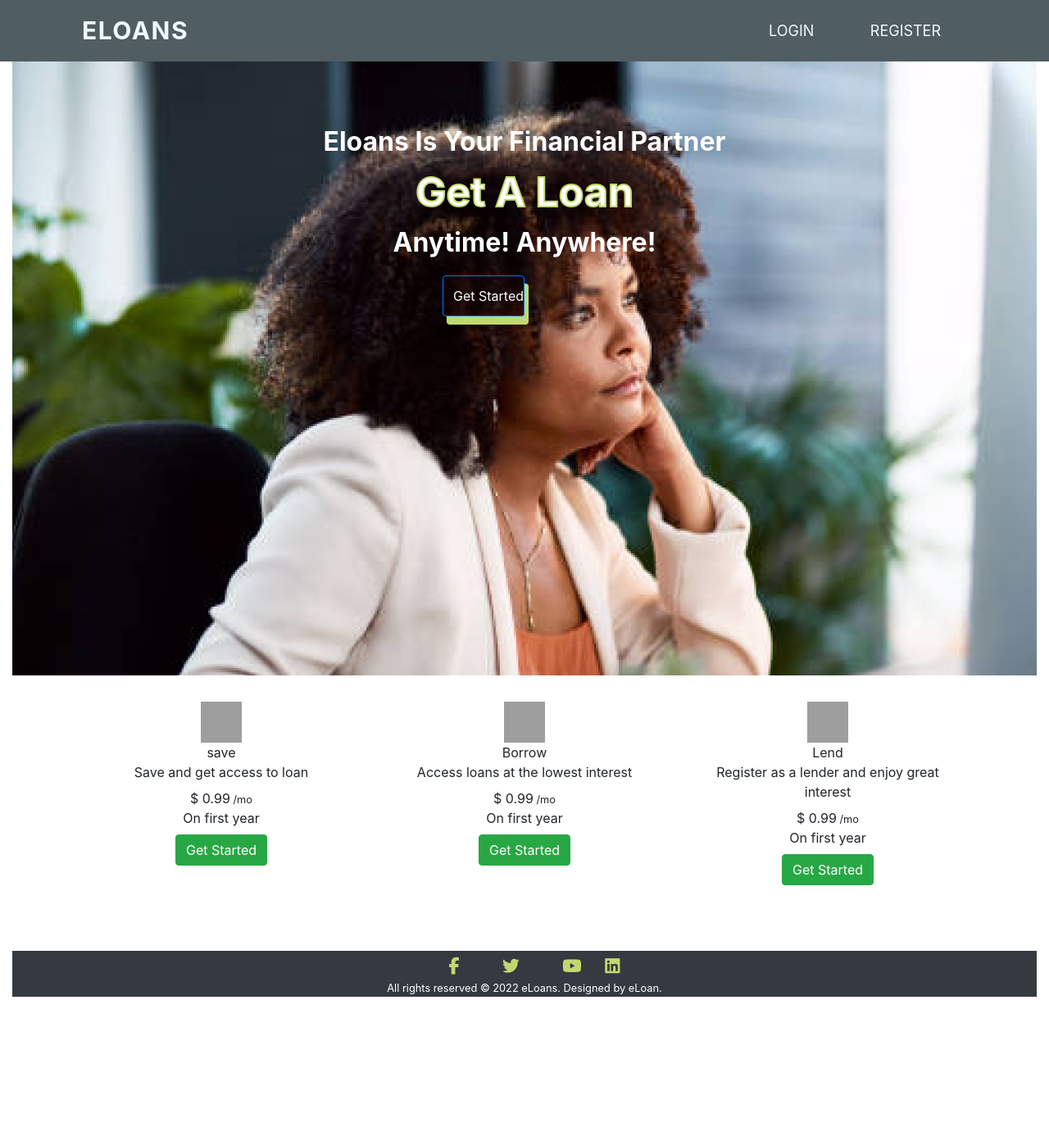
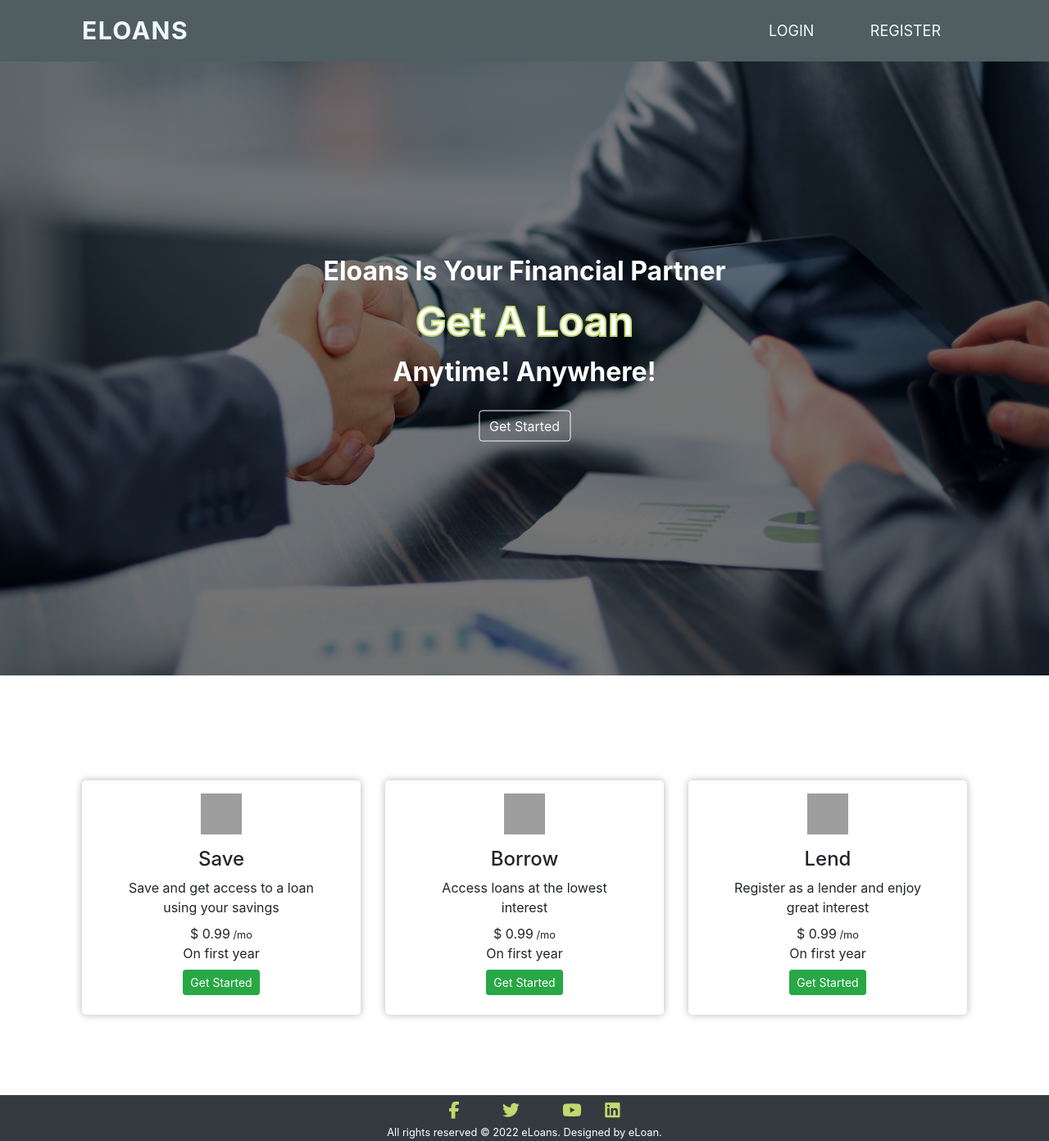
Before and after one commit to BrianMwevi/eLoan, a Django app: page / in a window 1280 px wide. Shown: the whole page at 82% size. Before the commit the page ends 1216 px from the top, so only its background shows below. Run offline with Django 4.2, Linux system fonts and the light colour scheme; some libraries are stand-ins or nearby versions; grey boxes are pictures that could not be loaded.

Commit message:
st:homepage -- optimize styling for home image and cards

```diff
--- a/loan/static/css/home.css
+++ b/loan/static/css/home.css
@@ -1,8 +1,11 @@
 .image{
-    background-image: url(../images/home.png);
+    background: linear-gradient(rgba(0, 0, 0, 0.5),rgba(0, 0, 0, 0.555)), url(../images/home2.jpg);
     height:100vh;
     width:100%;
-    padding:10%;
+    background-size: cover;
+    background-repeat: no-repeat;
+    position: relative;
+
 }
 
 .large{
@@ -12,29 +15,30 @@
     -webkit-text-stroke: 2px #c0d96f;
 }
 
-.image p{
+.image .home-content{
+    position: absolute;
+    top:50%;
+    left:50%;
+    transform: translate(-50%, -50%);
     font-weight: bold;
     font-size: 32px;
     color: white;
     text-align: center;
-}
-#getbtn:hover{
-   /* background-color:grey; */
-   transform: scale(1.2) ;
-   transition: 0.3s ease-in-out;
-
-}
-
-#getbtn{
-   height:50px;
-   width:100px;
-   background: transparent;
-  box-shadow:5px 10px #c0d96f;
-   text-align: center;
-   margin-left: 40%;
 }
 
 .cardcont{
     display: flex;
     height: 40vh;
 }
+
+.cards {
+    padding: 7rem 0 4rem;
+}
+
+.card2 {
+    text-align: center;
+    box-shadow: 0 0 10px rgba(0, 0, 0, 0.295);
+    padding: 1.2rem 0;
+    border-radius: 5px;
+
+}
--- a/loan/templates/main/base.html
+++ b/loan/templates/main/base.html
@@ -1,13 +1,21 @@
 {%load static%}
-<!doctype html>
+<!DOCTYPE html>
 <html lang="en">
   <head>
     <!-- Required meta tags -->
-    <meta charset="utf-8">
-    <meta name="viewport" content="width=device-width, initial-scale=1, shrink-to-fit=no">
+    <meta charset="utf-8" />
+    <meta
+      name="viewport"
+      content="width=device-width, initial-scale=1, shrink-to-fit=no"
+    />
 
     <!-- Bootstrap CSS -->
-    <link rel="stylesheet" href="https://cdn.jsdelivr.net/npm/bootstrap@4.0.0/dist/css/bootstrap.min.css" integrity="sha384-Gn5384xqQ1aoWXA+058RXPxPg6fy4IWvTNh0E263XmFcJlSAwiGgFAW/dAiS6JXm" crossorigin="anonymous">
+    <link
+      rel="stylesheet"
+      href="https://cdn.jsdelivr.net/npm/bootstrap@4.0.0/dist/css/bootstrap.min.css"
+      integrity="sha384-Gn5384xqQ1aoWXA+058RXPxPg6fy4IWvTNh0E263XmFcJlSAwiGgFAW/dAiS6JXm"
+      crossorigin="anonymous"
+    />
 
     <script
       src="https://kit.fontawesome.com/4b22a001a1.js"
@@ -16,40 +24,46 @@
 
     <title>ELOANS</title>
     {% block styles %}
-    <link rel="stylesheet" href="{% static 'css/main.css' %}">
+    <link rel="stylesheet" href="{% static 'css/main.css' %}" />
 
     {% endblock %}
   </head>
   <body>
     {% include 'main/navbar.html'%}
-<br>
-<div class="container-fluid">
-
-  {%if messages%}
-{%for message in messages%}
+    <br />
+      {%if messages%} {%for message in messages%}
 
       <div class="alert alert-warning alert-dismissible fade show" role="alert">
         {{message}}
-  <button type="button" class="close" data-dismiss="alert" aria-label="Close">
+        <button
+          type="button"
+          class="close"
+          data-dismiss="alert"
+          aria-label="Close"
+        >
           <span aria-hidden="true">&times;</span>
         </button>
       </div>
-{%endfor%}
-  {%endif%}
-
-
-{%block content%}
-{%endblock%}
+      {%endfor%} {%endif%} {%block content%} {%endblock%}
       {% include 'main/footer.html'%}
-
     </div>
-<br><br>
-
 
     <!-- Optional JavaScript -->
     <!-- jQuery first, then Popper.js, then Bootstrap JS -->
-    <script src="https://code.jquery.com/jquery-3.2.1.slim.min.js" integrity="sha384-KJ3o2DKtIkvYIK3UENzmM7KCkRr/rE9/Qpg6aAZGJwFDMVNA/GpGFF93hXpG5KkN" crossorigin="anonymous"></script>
-    <script src="https://cdn.jsdelivr.net/npm/popper.js@1.12.9/dist/umd/popper.min.js" integrity="sha384-ApNbgh9B+Y1QKtv3Rn7W3mgPxhU9K/ScQsAP7hUibX39j7fakFPskvXusvfa0b4Q" crossorigin="anonymous"></script>
-    <script src="https://cdn.jsdelivr.net/npm/bootstrap@4.0.0/dist/js/bootstrap.min.js" integrity="sha384-JZR6Spejh4U02d8jOt6vLEHfe/JQGiRRSQQxSfFWpi1MquVdAyjUar5+76PVCmYl" crossorigin="anonymous"></script>
+    <script
+      src="https://code.jquery.com/jquery-3.2.1.slim.min.js"
+      integrity="sha384-KJ3o2DKtIkvYIK3UENzmM7KCkRr/rE9/Qpg6aAZGJwFDMVNA/GpGFF93hXpG5KkN"
+      crossorigin="anonymous"
+    ></script>
+    <script
+      src="https://cdn.jsdelivr.net/npm/popper.js@1.12.9/dist/umd/popper.min.js"
+      integrity="sha384-ApNbgh9B+Y1QKtv3Rn7W3mgPxhU9K/ScQsAP7hUibX39j7fakFPskvXusvfa0b4Q"
+      crossorigin="anonymous"
+    ></script>
+    <script
+      src="https://cdn.jsdelivr.net/npm/bootstrap@4.0.0/dist/js/bootstrap.min.js"
+      integrity="sha384-JZR6Spejh4U02d8jOt6vLEHfe/JQGiRRSQQxSfFWpi1MquVdAyjUar5+76PVCmYl"
+      crossorigin="anonymous"
+    ></script>
   </body>
 </html>
--- a/loan/templates/main/home.html
+++ b/loan/templates/main/home.html
@@ -5,6 +5,7 @@
 
 <div class="home">
   <div class="image">
+    <div class="home-content">
       <p>
         Eloans Is Your Financial Partner <br /><span class="large"
           >Get A Loan</span
@@ -12,12 +13,11 @@
         <br />
         Anytime! Anywhere!
       </p>
-    <a href="{%url 'apply_loan' user.id%}">
-    <button class="btn btn-primary" id="getbtn">Get Started</button> </a>
+      <a class="btn btn-outline-light" href="{%url 'apply_loan' user.id%}">
+        Get Started
+      </a>
     </div>
-
-  <!-- <div class="about"></div> -->
-
+  </div>
   <div class="cards">
     <div class="container mt-3 cardcont">
       <div class="col-md-4">
@@ -30,14 +30,19 @@
                 width="50px"
               />
             </div>
-            <span class="stellar">save </span>
-            <span class="hosting">Save and get access to loan</span>
+            <h4 class="stellar pt-3">Save</h4>
+            <span class="hosting px-5"
+              >Save and get access to a loan using your savings</span
+            >
             <span class="price mt-2"
               >$ 0.99<span class="small"> /mo</span></span
             >
             <span class="year">On first year</span>
             <a href="{% url 'deposit' user.id %}">
-            <button class="btn btn-success mt-2">Get Started</button></a>
+              <button class="btn btn-sm btn-success mt-2 mb-2">
+                Get Started
+              </button></a
+            >
           </div>
         </div>
       </div>
@@ -51,14 +56,16 @@
                 width="50px"
               />
             </div>
-            <span class="stellar">Borrow</span>
-            <span class="hosting">Access loans at the lowest interest</span>
+            <h4 class="stellar pt-3">Borrow</h4>
+            <span class="hosting px-5"
+              >Access loans at the lowest interest</span
+            >
             <span class="price mt-2"
               >$ 0.99<span class="small"> /mo</span></span
             >
             <span class="year">On first year</span>
             <a href="{% url 'apply_loan' user.id %}">
-            <button class="btn btn-success mt-2">Get Started</button>
+              <button class="btn btn-sm btn-success mt-2 mb-2">Get Started</button>
             </a>
           </div>
         </div>
@@ -73,8 +80,8 @@
                 width="50px"
               />
             </div>
-            <span class="stellar">Lend</span>
-            <span class="hosting"
+            <h4 class="stellar pt-3">Lend</h4>
+            <span class="hosting px-5"
               >Register as a lender and enjoy great interest
             </span>
             <span class="price mt-2"
@@ -82,7 +89,7 @@
             >
             <span class="year">On first year</span>
             <a href="{% url 'lenderpage'%}">
-              <button class="btn btn-success mt-2">Get Started</button>
+              <button class="btn btn-sm btn-success mt-2 mb-2">Get Started</button>
             </a>
           </div>
         </div>
```
Lines whose indentation alone changed are shown as unchanged.
